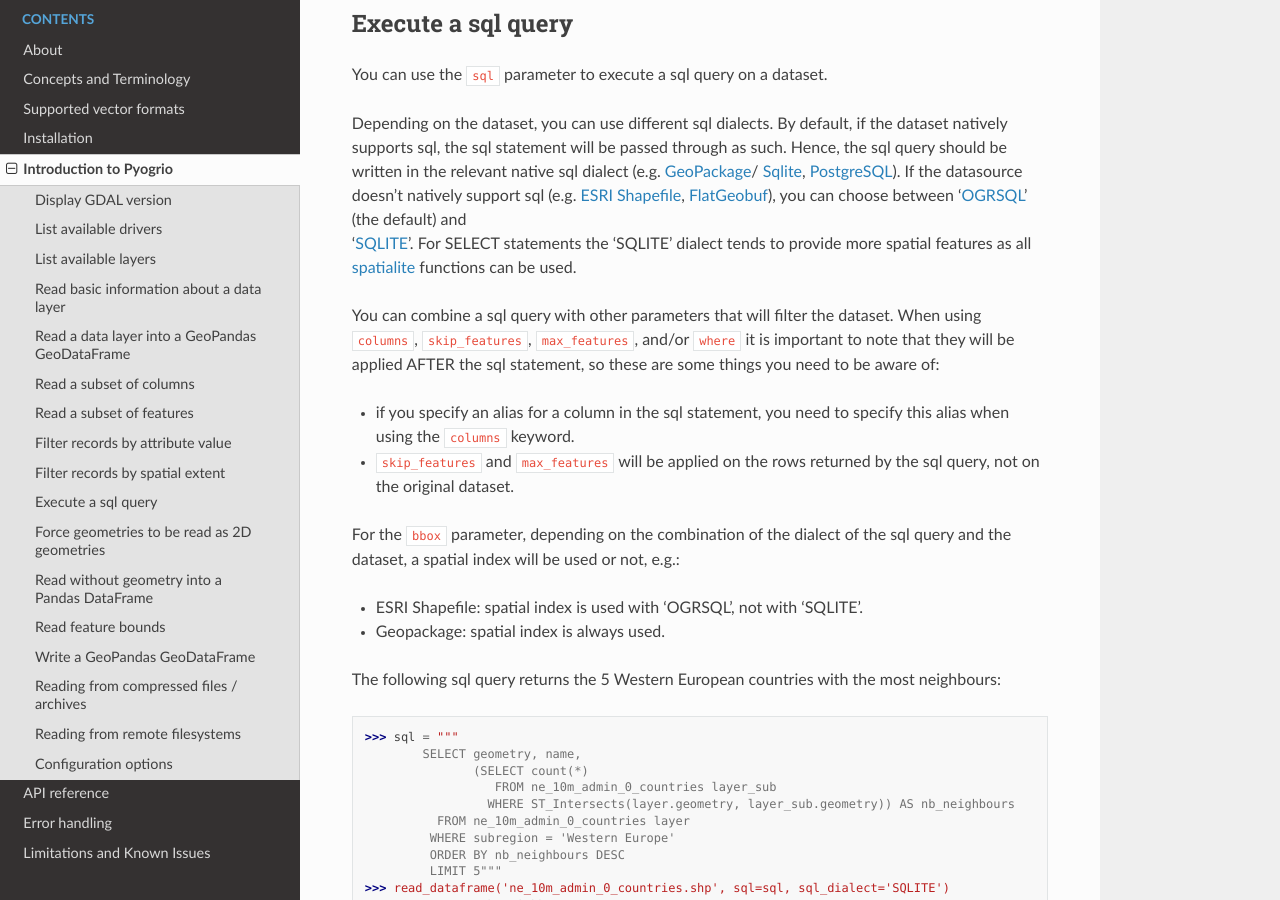
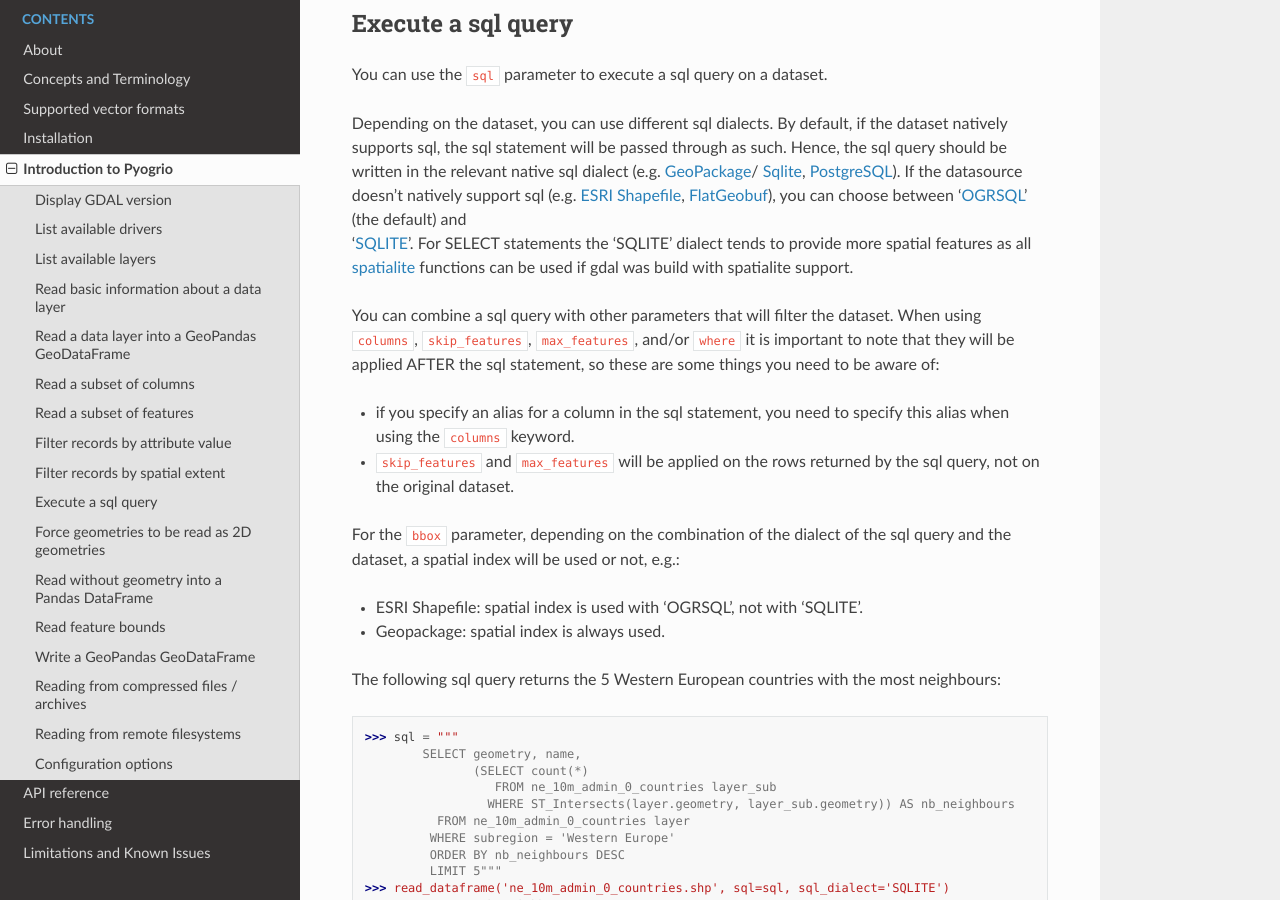
Before and after one commit to geopandas/pyogrio, a Sphinx documentation site: the page built from docs/source/introduction.md, in a window 1280 px wide and 900 px high, scrolled down 3738 px. Built offline with Sphinx 7.4.7 and the Read the Docs theme 2.0.0, drawn with Linux system fonts in a browser that asks for light colours.

Commit message:
Add spatialite build requirement to doc

```diff
--- a/docs/source/introduction.md
+++ b/docs/source/introduction.md
@@ -201,7 +201,7 @@ between '[OGRSQL](https://gdal.org/user/ogr_sql_dialect.html#ogr-sql-dialect)'
 For SELECT statements the 'SQLITE' dialect tends to provide more spatial
 features as all
 [spatialite](https://www.gaia-gis.it/gaia-sins/spatialite-sql-latest.html)
-functions can be used.
+functions can be used if gdal was build with spatialite support.
 
 You can combine a sql query with other parameters that will filter the
 dataset. When using ``columns``, ``skip_features``, ``max_features``, and/or
```
